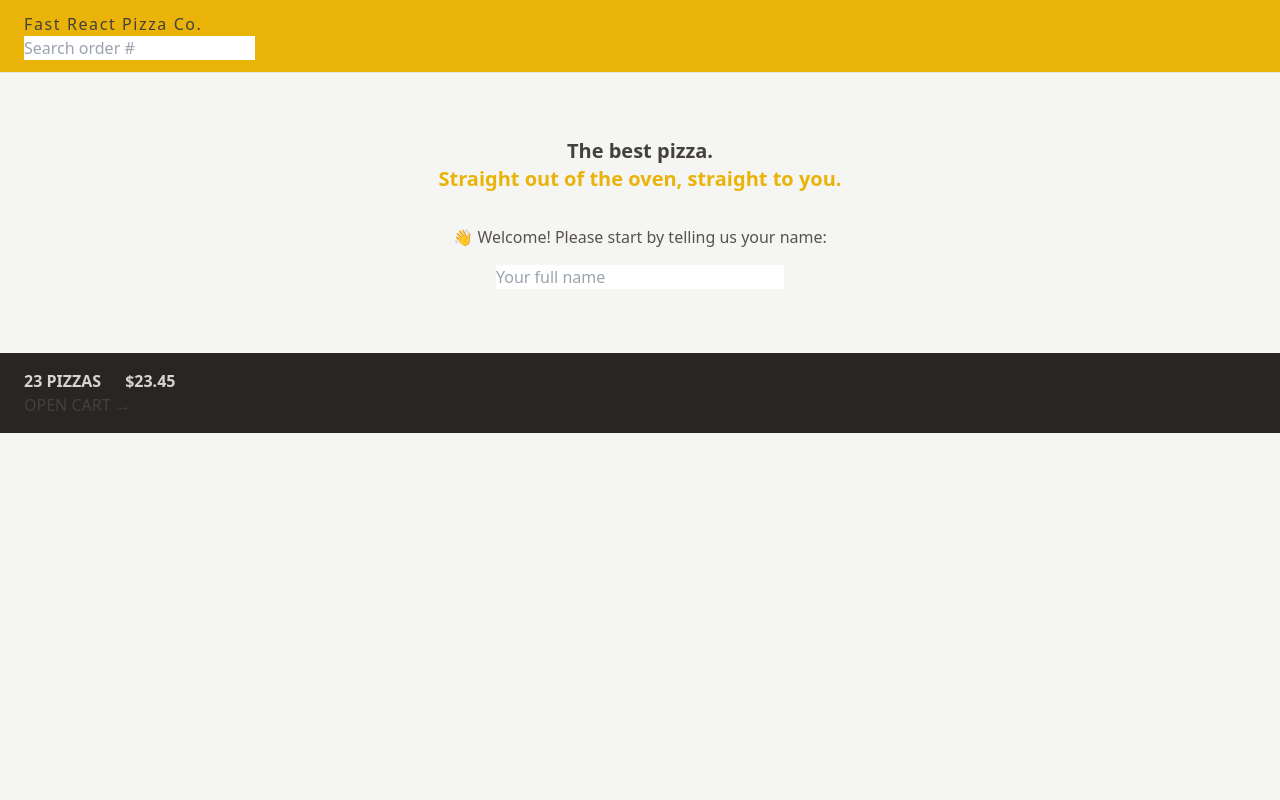
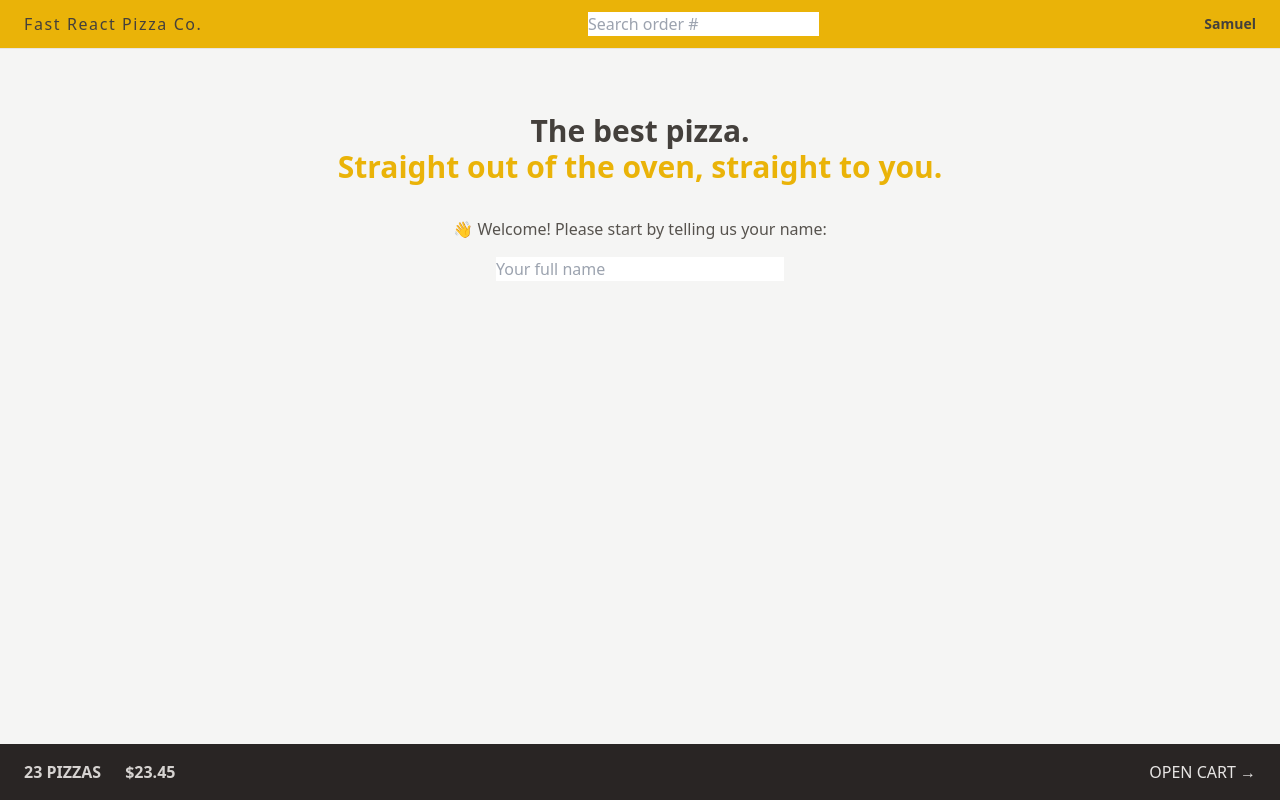
Before and after one commit to Samuel-Toriola/fast-pizza-app, a React (Vite) app: page / in a window 1280 px wide. Built offline with nearby package versions, Linux system fonts and the light colour scheme.

Commit message:
Adding tailwind

```diff
--- a/src/features/cart/CartOverview.jsx
+++ b/src/features/cart/CartOverview.jsx
@@ -2,7 +2,7 @@
 
 function CartOverview() {
   return (
-    <div className="text-stone- bg-stone-800 px-4 py-4 text-sm uppercase sm:px-6 md:text-base">
+    <div className="text-stone-200 bg-stone-800 px-4 py-4 text-sm uppercase sm:px-6 md:text-base flex items-center justify-between">
       <p className="space-x-4 font-semibold text-stone-300 sm:space-x-6">
         <span>23 pizzas</span>
         <span>$23.45</span>
--- a/src/features/user/Username.jsx
+++ b/src/features/user/Username.jsx
@@ -1,5 +1,5 @@
 function Username() {
-  return <div className="hidden text-sm font-semibold">Samuel</div>;
+  return <div className="hidden text-sm font-semibold md:block">Samuel</div>;
 }
 
 export default Username;
--- a/src/ui/AppLayout.jsx
+++ b/src/ui/AppLayout.jsx
@@ -8,14 +8,15 @@
   const isLoading = navigation.state === "loading";
 
   return (
-    <div className="layout">
+    <div className="grid h-screen grid-rows-[auto_1fr_auto]">
       {isLoading && <Loader />}
       <Header />
 
-      <main>
+<div className="overflow-scroll ">
+      <main className=" max-w-3xl mx-auto">
         <Outlet />
       </main>
-
+      </div>
       <CartOverview />
     </div>
   );
--- a/src/ui/Header.jsx
+++ b/src/ui/Header.jsx
@@ -4,7 +4,7 @@
 
 function Header() {
   return (
-    <header className="border-b border-stone-200 bg-yellow-500 px-4 py-3  sm:px-6">
+    <header className="border-b border-stone-200 bg-yellow-500 px-4 py-3  sm:px-6 flex items-center justify-between">
       <Link to="/" className="tracking-widest">
         Fast React Pizza Co.
       </Link>
--- a/src/ui/Home.jsx
+++ b/src/ui/Home.jsx
@@ -2,8 +2,8 @@
 
 function Home() {
   return (
-    <div className="my-10 text-center  sm:my-16">
-      <h1 className="mb-8 text-xl font-semibold">
+    <div className="my-10 text-center px-4 sm:my-16">
+      <h1 className="mb-8 text-xl font-semibold md:text-3xl ">
         The best pizza.
         <br />
         <span className="text-yellow-500">
```
